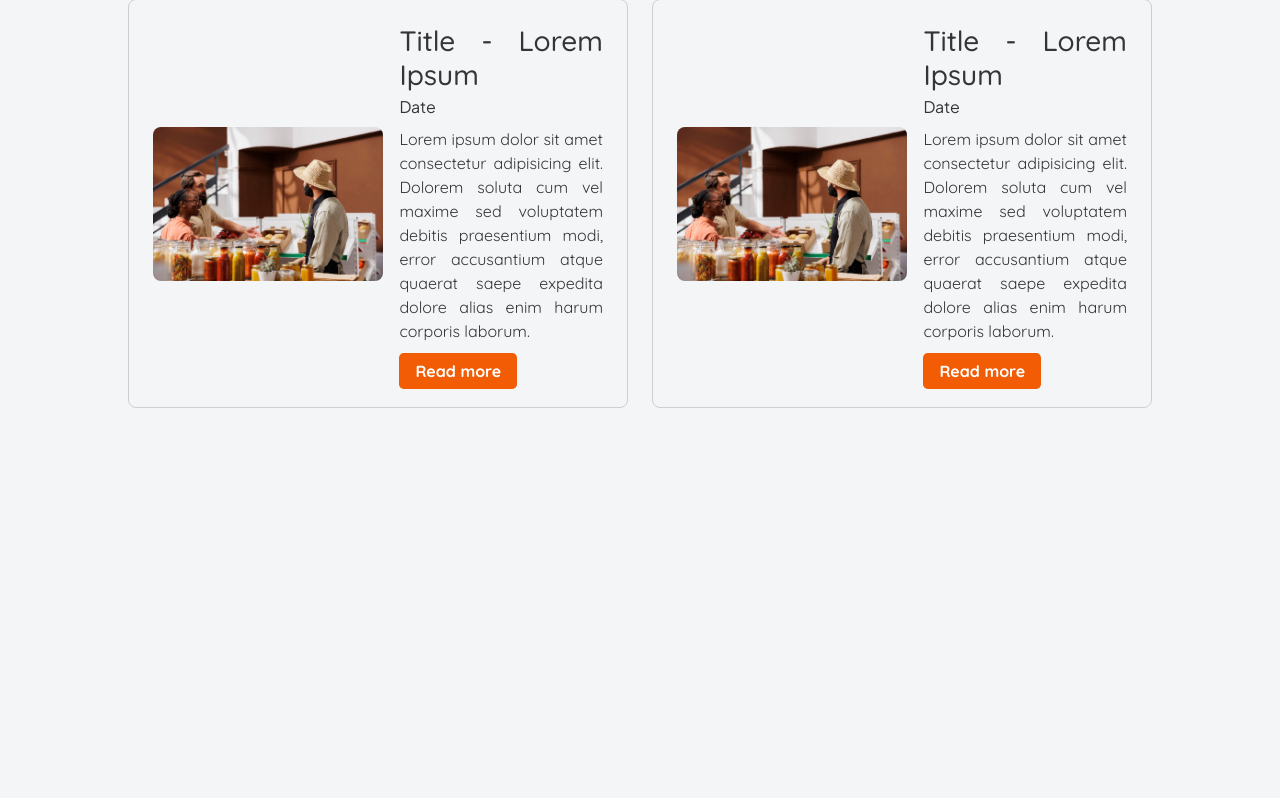
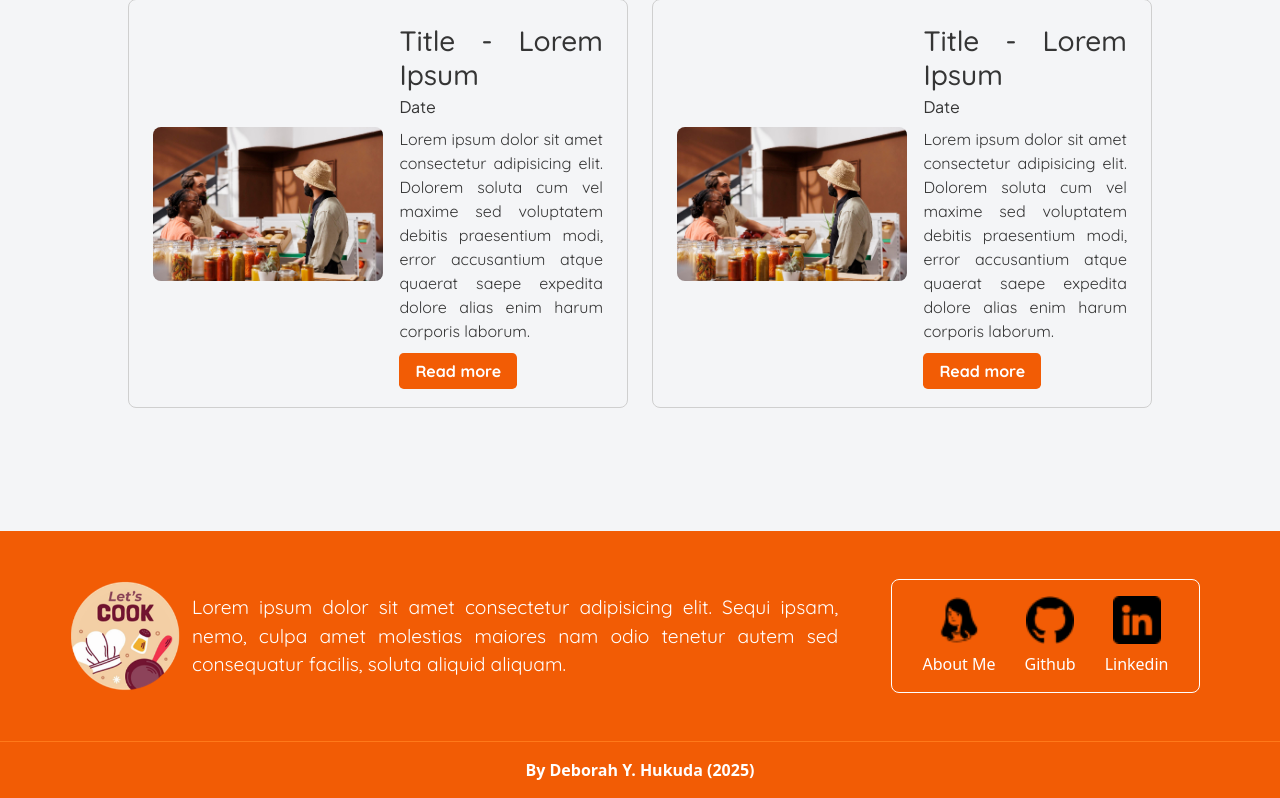
Before and after one commit to DeborahYH/housekeeping, a Django app: page / in a window 1280 px wide. Shown: the part 1390-2188 px from the top of the page. Before the commit the page ends 1798 px from the top, so only its background shows below. Run offline with Django 4.2, Linux system fonts and the light colour scheme.

Commit message:
Adicao do footer na pagina principal

```diff
--- a/static/css/style.css
+++ b/static/css/style.css
@@ -16,13 +16,17 @@
 /* BASE */
 
 * {
-    margin: 0px;
-    padding: 0px;
+    margin: 0;
+    padding: 0;
     box-sizing: border-box;
 }
 
 
 /* MOBILE (DEFAULT) */
+
+html, body {
+    height: 100%;
+}
 
 body {
     background-color: var(--bg-dark);
@@ -305,6 +309,74 @@ button.hamburger, button.close {
     font-weight: bold;
 }
 
+footer {
+    background-color: var(--primary);
+    margin-top: 3rem;
+}
+
+.footer-container {
+    display: flex;
+    flex-direction: column;
+    padding-top: 1rem;
+}
+
+.footer-overview {
+    display: flex;
+    flex-direction: row;
+    align-items: center;
+    padding: 0rem 1.3rem;
+}
+
+.footer-container img {
+    width: 3rem;
+    height: auto;
+    margin-right: 0.7rem;
+}
+
+.footer-overview p {
+    font-family: var(--text-font);
+    color: white;
+    text-align: justify;
+    font-size: 0.75rem;
+    margin: 0rem;
+}
+
+.footer-personal {
+    display: flex;
+    flex-direction: row;
+    justify-content: space-evenly;
+    border: 1px solid white;
+    border-radius: 0.8rem;
+    margin: 1rem 2rem;
+    padding: 1rem;
+}
+
+.footer-links a {
+    display: flex;
+    flex-direction: column;
+    text-decoration: none;
+    color: white;
+}
+
+.footer-links img {
+    width: 2rem;
+    margin: 0 auto;
+}
+
+.footer-links p {
+    margin: 0.5rem 0rem 0rem;
+    font-size: 0.8rem;
+}
+
+footer > p {
+    padding: 1rem;
+    text-align: center;
+    font-weight: bold;
+    color: white;
+    font-size: 0.8rem;
+    border-top: 1px solid var(--light);
+    margin-top: 0.7rem;
+}
 
 /* DESKTOP */
 
@@ -463,4 +535,50 @@ button.hamburger, button.close {
         margin-left: 1rem;
     }
 
+    /* FOOTER */
+
+    footer {
+        margin-top: 7rem;
+    }
+
+    .footer-container {
+        display: flex;
+        flex-direction: row;
+        padding: 2rem 3rem;
+    }
+
+    .footer-overview {
+        align-items: center;
+    }
+
+    .footer-overview img {
+        width: 7rem;
+    }
+
+    .footer-overview p {
+        font-size: 1.2rem;
+    }
+
+    .footer-personal {
+        width: 50vw;
+        padding: 1rem;
+        justify-content: space-around;
+        border: 1px solid white;
+        border-radius: 0.5rem;
+    }
+
+    .footer-links img {
+        width: 3rem;
+    }
+
+    .footer-links p {
+        font-size: 1rem;
+        margin-bottom: 0rem;
+    }
+
+    footer p {
+        font-size: 1rem;
+        margin-top: 0rem;
+    }
+
 }
--- a/templates/index.html
+++ b/templates/index.html
@@ -304,6 +304,46 @@
 
     </div>
 
+    <footer>
+
+        <div class="footer-container">
+
+            <div class="footer-overview">
+                <a href="/"><img src="{% static 'img/logo.png' %}" alt="Site logo"></a>
+
+                <p>Lorem ipsum dolor sit amet consectetur adipisicing elit.
+                    Sequi ipsam, nemo, culpa amet molestias maiores nam odio tenetur autem sed consequatur facilis, soluta aliquid aliquam.</p>
+            </div>
+
+            <div class="footer-personal">
+
+                <div class="footer-links">
+                    <a href="#">
+                        <img src="{% static 'img/profile.png' %}" alt="Profile icon">
+                        <p>About Me</p>
+                    </a>
+                </div>
+                <div class="footer-links">
+                    <a href="#">
+                        <img src="{% static 'img/github.png' %}" alt="Github icon">
+                        <p>Github</p>
+                    </a>
+                </div>
+                <div class="footer-links">
+                    <a href="#">
+                        <img src="{% static 'img/linkedin.png' %}" alt="Linkedin icon">
+                        <p>Linkedin</p>
+                    </a>
+                </div>
+
+            </div>
+
+        </div>
+
+        <p>By Deborah Y. Hukuda (2025)</p>
+
+    </footer>
+
     <script src="{% static 'js/menu.js' %}"></script>
 
 </body>
```
Also changed, not shown: static/img/github.png (added), static/img/linkedin.png (added), static/img/profile.png (added).
